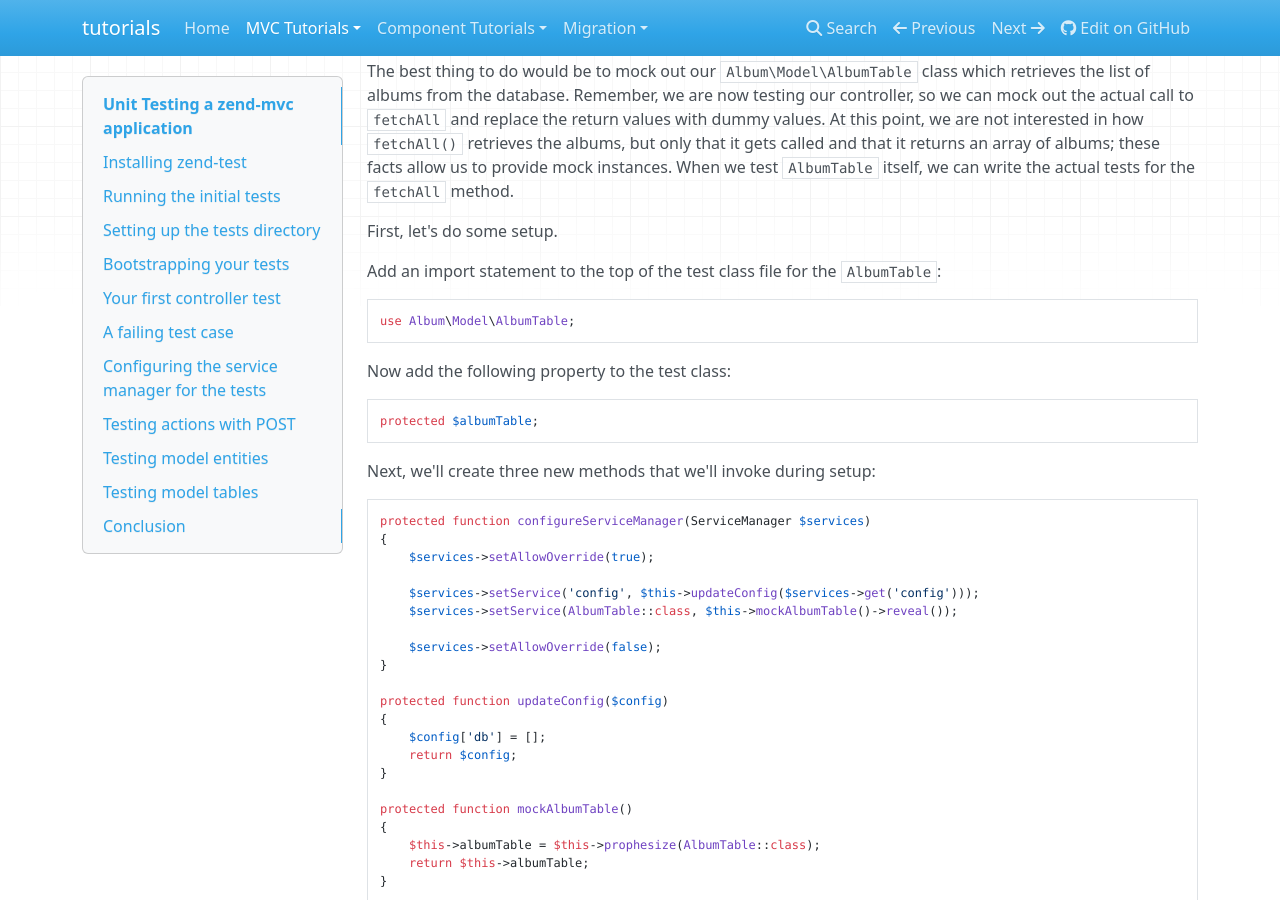
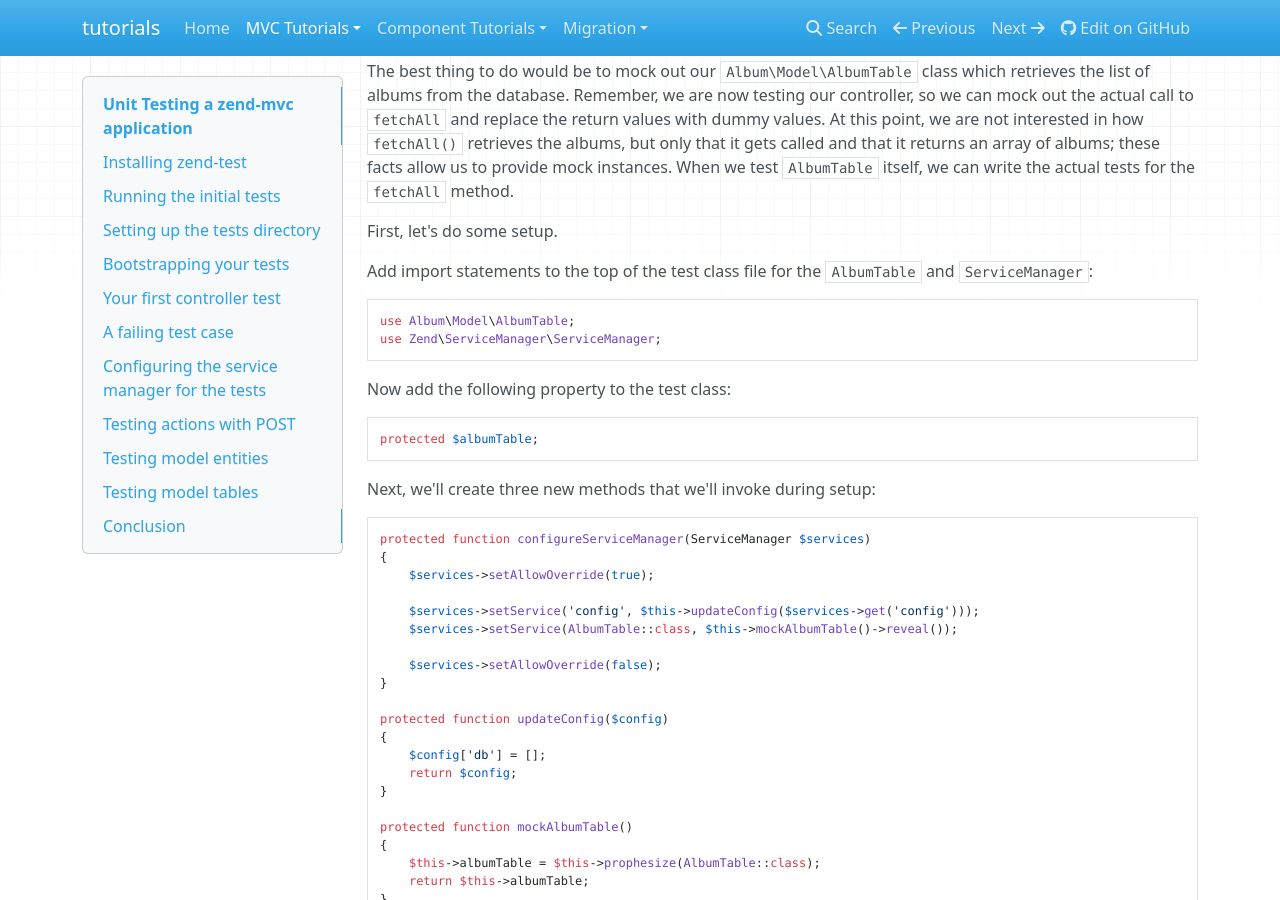
Before and after one commit to laminas/tutorials, an MkDocs documentation site: the page built from doc/book/unit-testing.md, in a window 1280 px wide and 900 px high, scrolled down 5496 px. Built offline with MkDocs 1.6.1, drawn with Linux system fonts in a browser that asks for light colours; nearby versions of some CDN libraries; old or Windows-style settings are respelled for this version of MkDocs.

Commit message:
Add missing import statement for ServiceManager

````diff
--- a/doc/book/unit-testing.md
+++ b/doc/book/unit-testing.md
@@ -323,10 +323,12 @@
 
 First, let's do some setup.
 
-Add an import statement to the top of the test class file for the `AlbumTable`:
+Add import statements to the top of the test class file for the `AlbumTable`
+and `ServiceManager`:
 
 ```php
 use Album\Model\AlbumTable;
+use Zend\ServiceManager\ServiceManager;
 ```
 
 Now add the following property to the test class:
````
